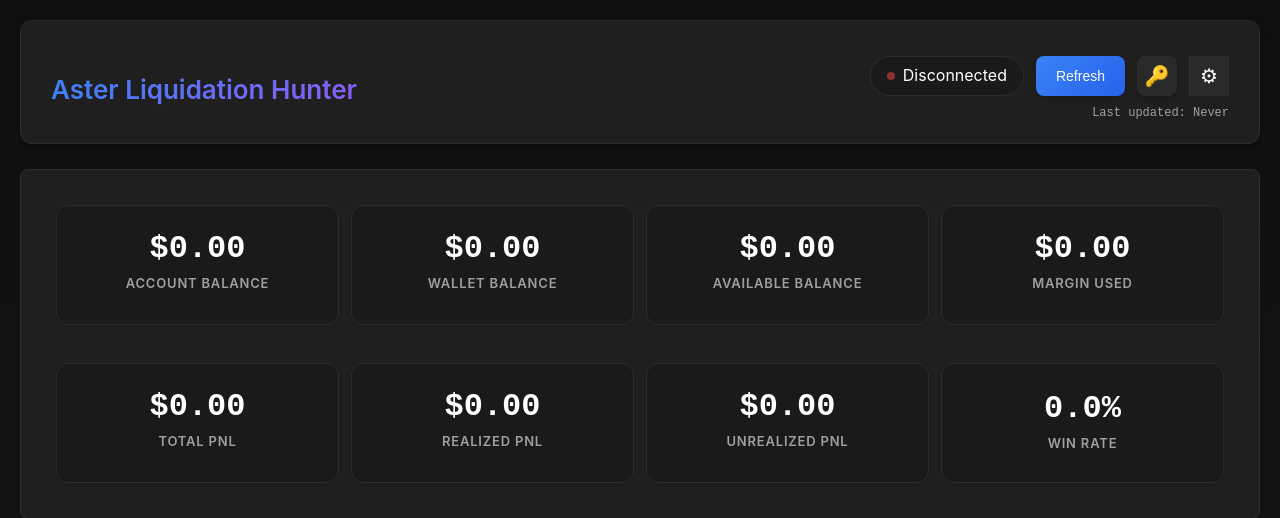
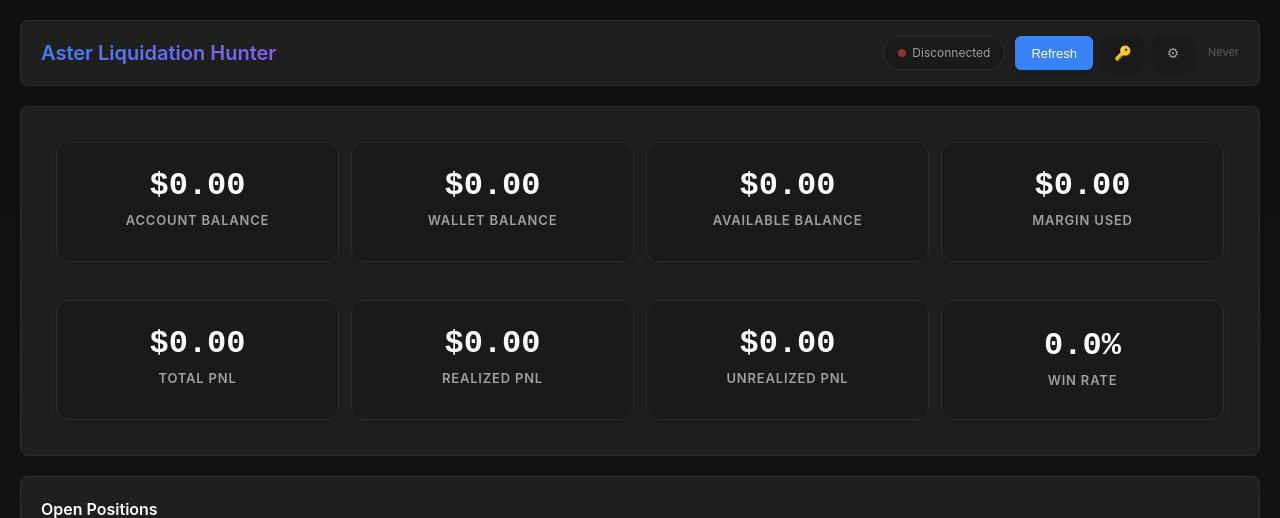
Before and after one commit to virajsoni06/aster_lick_hunter, a Flask app: page / in a window 1280 px wide. Shown: the top 518 px of the page. Run offline with Flask 3, Linux system fonts and the light colour scheme; data that the repository does not hold is empty.

Commit message:
feat(ui): refactor header layout and enhance mobile responsiveness
- Simplify header CSS by removing wrapper classes and streamlining element positioning
- Adjust padding, margins, font sizes, and colors for better visual consistency
- Consolidate button styles under unified .btn-dark class for settings
- Add responsive styles for screens ≤768px, including smaller text, buttons, and indicators
- Update loading spinner and last-updated text styles for uniformity and performance

These changes improve UI usability, reduce redundancy in CSS, and ensure the dashboard works seamlessly across devices.

```diff
--- a/static/css/dashboard.css
+++ b/static/css/dashboard.css
@@ -43,81 +43,81 @@ body {
 /* Header */
 .header {
     background: var(--bg-card);
-    border-radius: 12px;
-    padding: 20px 30px;
-    margin-bottom: 25px;
-    display: flex;
-    flex-direction: column;
-    gap: 15px;
-    box-shadow: var(--shadow);
-    border: 1px solid var(--border-color);
-}
-
-.header-top {
-    display: flex;
-    justify-content: flex-start;
-    align-items: center;
-}
-
-.header-main {
+    border-radius: 8px;
+    padding: 15px 20px;
+    margin-bottom: 20px;
     display: flex;
     justify-content: space-between;
     align-items: center;
-}
-
-.header-right-wrapper {
-    display: flex;
-    flex-direction: column;
-    align-items: flex-end;
-    gap: 8px;
+    border: 1px solid var(--border-color);
+}
+
+.header-right {
+    display: flex;
+    align-items: center;
+    gap: 10px;
 }
 
 .header h1 {
-    font-size: 26px;
+    font-size: 20px;
     font-weight: 600;
     background: linear-gradient(135deg, #3b82f6 0%, #8b5cf6 100%);
     -webkit-background-clip: text;
     -webkit-text-fill-color: transparent;
-}
-
-.header-controls {
-    display: flex;
-    align-items: center;
-    gap: 12px;
-}
-.header-controls .btn-secondary,
-.header-controls .btn-settings {
-    background-color: var(--bg-hover);
-    color: var(--text-primary);
+    margin: 0;
+}
+
+.header .btn-primary {
+    padding: 8px 16px;
+    height: 34px;
+    font-size: 13px;
+    background: var(--accent-primary);
+    color: white;
+    border: none;
+    border-radius: 6px;
+    cursor: pointer;
+    font-weight: 500;
+    transition: all 0.2s;
+}
+
+.header .btn-primary:hover {
+    background: #2563eb;
+    transform: translateY(-1px);
+}
+
+.btn-dark {
+    background: var(--bg-secondary);
+    color: var(--text-secondary);
     border: 1px solid var(--border-color);
-    padding: 10px;
-    width: 40px;
-    height: 40px;
+    padding: 0;
+    width: 34px;
+    height: 34px;
     display: flex;
     justify-content: center;
     align-items: center;
-    font-size: 20px;
-}
-.header-controls .btn-secondary:hover,
-.header-controls .btn-settings:hover {
-    background-color: var(--bg-secondary);
-}
+    font-size: 18px;
+    border-radius: 6px;
+    cursor: pointer;
+    transition: all 0.2s;
+}
+
+.btn-dark:hover {
+    background: var(--bg-hover);
+    color: var(--text-primary);
+    border-color: var(--border-color);
+}
+
 .status-indicator {
-    padding: 10px 18px;
-    height: 40px;
-}
-.btn-primary {
-    height: 40px;
-}
-
-.status-indicator {
     display: flex;
     align-items: center;
-    gap: 8px;
-    padding: 8px 16px;
+    gap: 6px;
+    padding: 7px 14px;
     background: var(--bg-secondary);
-    border-radius: 20px;
+    border-radius: 17px;
     border: 1px solid var(--border-color);
+    height: 34px;
+    font-size: 12px;
+    color: var(--text-secondary);
 }
 
 .status-dot {
@@ -1007,27 +1007,27 @@ tbody tr:hover {
 .loading-indicator {
     display: flex;
     align-items: center;
-    gap: 10px;
-    font-size: 14px;
+    gap: 8px;
+    font-size: 12px;
     color: var(--text-secondary);
 }
 
 /* Loading spinner */
 .spinner {
-    border: 2px solid var(--border-color);
-    border-top: 2px solid var(--primary);
+    width: 14px;
+    height: 14px;
+    border: 2px solid var(--text-muted);
+    border-top: 2px solid var(--accent-primary);
     border-radius: 50%;
-    width: 20px;
-    height: 20px;
     animation: spin 1s linear infinite;
-    display: inline-block;
 }
 
 /* Last updated timestamp */
 .last-updated {
-    font-size: 12px;
-    color: var(--text-secondary);
-    font-family: 'Courier New', monospace;
+    font-size: 11px;
+    color: var(--text-muted);
+    opacity: 0.8;
+    margin-left: 5px;
 }
 
 @keyframes spin {
@@ -1530,19 +1530,7 @@ tbody tr:hover {
     min-height: auto;
 }
 
-.btn-settings {
-    padding: 8px;
-    border: none;
-    background: none;
-    color: var(--text-secondary);
-    font-size: 20px;
-    cursor: pointer;
-    transition: color 0.2s;
-}
-
-.btn-settings:hover {
-    color: var(--text-primary);
-}
+/* Settings button now handled by .btn-dark class */
 
 /* Minimum Notional Modal Styles */
 #min-notional-modal .modal-content {
@@ -1686,6 +1674,41 @@ tbody tr:hover {
 
 /* Responsive Updates */
 @media (max-width: 768px) {
+    /* Header responsive adjustments */
+    .header {
+        padding: 12px 15px;
+    }
+
+    .header h1 {
+        font-size: 16px;
+    }
+
+    .header-right {
+        gap: 6px;
+    }
+
+    .btn-dark {
+        width: 30px;
+        height: 30px;
+        font-size: 16px;
+    }
+
+    .header .btn-primary {
+        height: 30px;
+        padding: 6px 12px;
+        font-size: 12px;
+    }
+
+    .status-indicator {
+        height: 30px;
+        padding: 5px 10px;
+        font-size: 11px;
+    }
+
+    .last-updated {
+        display: none; /* Hide on mobile to save space */
+    }
+
     .balance-grid {
         grid-template-columns: 1fr;
     }
--- a/templates/index.html
+++ b/templates/index.html
@@ -12,26 +12,20 @@
     <div class="container">
         <!-- Header -->
         <header class="header">
-    <div class="header-top">
+            <h1>Aster Liquidation Hunter</h1>
+            <div class="header-right">
                 <div id="loading-indicator" class="loading-indicator" style="display: none;">
                     <div class="spinner"></div>
                     <span>Syncing...</span>
                 </div>
-    </div>
-    <div class="header-main">
-        <h1>Aster Liquidation Hunter</h1>
-        <div class="header-right-wrapper">
-            <div class="header-controls">
                 <span id="connection-status" class="status-indicator">
                     <span class="status-dot"></span>
                     <span class="status-text">Connecting...</span>
                 </span>
                 <button id="refresh-btn" class="btn btn-primary">Refresh</button>
-            <button onclick="window.location.href='/setup'" class="btn btn-secondary" title="API Setup">🔑</button>
-            <button id="settings-btn" class="btn-settings">⚙</button>
-        </div>
-        <div id="last-updated" class="last-updated">Last updated: Never</div>
-    </div>
+                <button onclick="window.location.href='/setup'" class="btn btn-dark" title="API Setup">🔑</button>
+                <button id="settings-btn" class="btn btn-dark">⚙</button>
+                <div id="last-updated" class="last-updated">Never</div>
             </div>
         </header>
 
```
Also changed, not shown: test_close_button.html (deleted, +0 -44 lines). Lines whose indentation alone changed are shown as unchanged.
